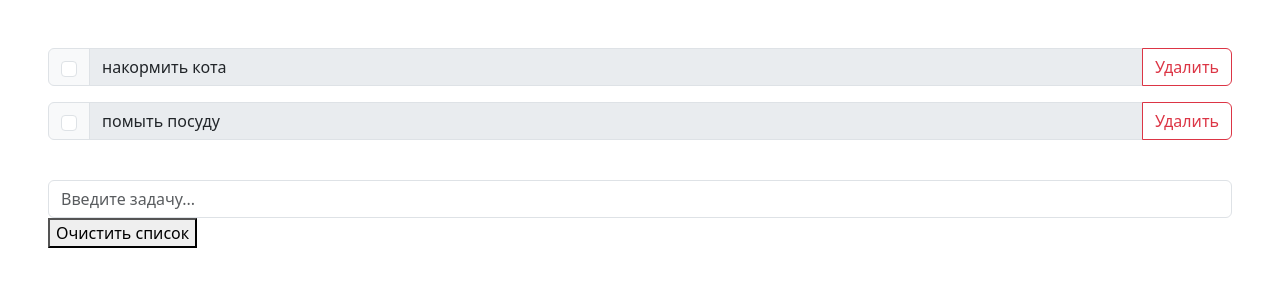
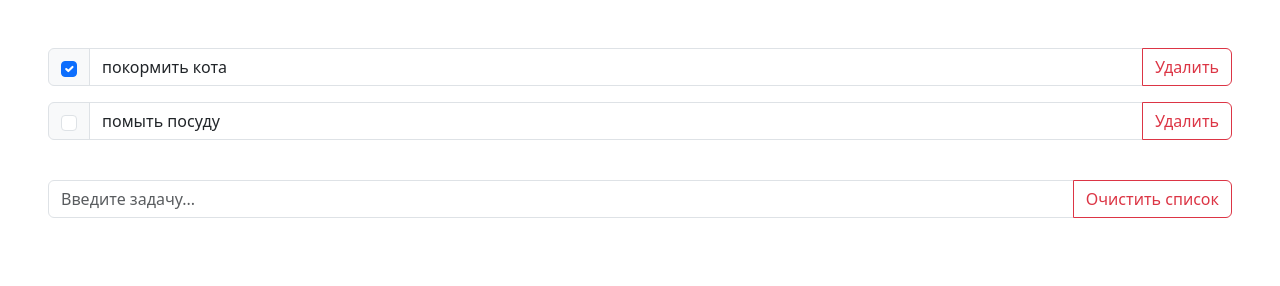
Before and after one commit to konnorriwer/to-do-list, a plain HTML site: page index.html in a window 1280 px wide. Drawn offline with nearby package versions, Linux system fonts and the light colour scheme.

Commit message:
edited list

```diff
--- a/index.html
+++ b/index.html
@@ -12,8 +12,8 @@
         <div class="list"></div>
         <div class="input-group mt-4">
             <input type="text" class="form-control input" placeholder="Введите задачу...">
+            <button class="btn btn-outline-danger" onclick="clearList()">Очистить список</button>
         </div>
-        <button onclick="clearList()">Очистить список</button>
     </div>
     <script type="text/javascript" src="index.js"></script>
     <script src="https://cdn.jsdelivr.net/npm/bootstrap@5.3.3/dist/js/bootstrap.bundle.min.js" integrity="sha384-YvpcrYf0tY3lHB60NNkmXc5s9fDVZLESaAA55NDzOxhy9GkcIdslK1eN7N6jIeHz" crossorigin="anonymous"></script>
--- a/index.js
+++ b/index.js
@@ -1,4 +1,7 @@
-let list = ['накормить кота', 'помыть посуду'];
+let list = [
+    {text: 'покормить кота', completed: true},
+    {text: 'помыть посуду', completed: false},
+];
 
 
 function renderList(list) {
@@ -6,12 +9,16 @@ function renderList(list) {
     let result = '';
     for (let index = 0; index < list.length; index++) {
         const element = list[index];
-        result += `
+        let checked = '';
+        if (element.completed) {
+            checked = 'checked';
+        }
+        result = result + `
         <div class="input-group mb-3">
              <span class="input-group-text">
-                <input class="form-check-input" type="checkbox" value="">
+                <input class="form-check-input" type="checkbox" ${checked}>
              </span>
-             <input type="text" class="form-control" value="${element}" disabled>
+             <input type="text" class="form-control" value="${element.text}">
              <button class="btn btn-outline-danger" type="button">Удалить</button>
         </div>`;
     }
```
